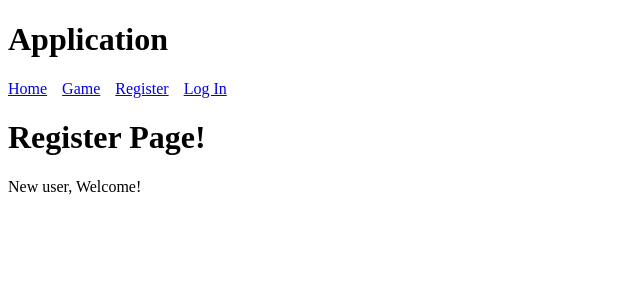
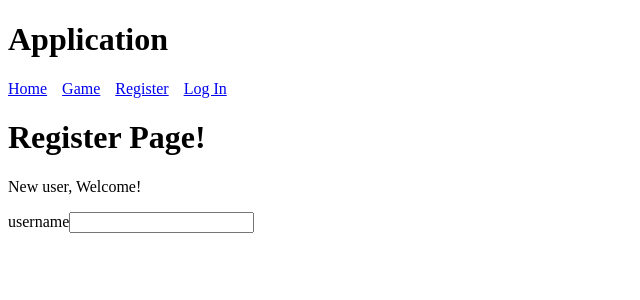
Before and after one commit to AlyxMoon/epicodus-team02-leek-quest, a Vue app in the folder client/: page /register in a window 1280 px wide. Shown: the top 300 px of the page, without its empty margins (0-640 px from the left). Built offline with nearby package versions, Linux system fonts and the light colour scheme.

Commit message:
get some placeholder stuff for register
Co-authored-by: erika.debelis@gmail.com <erika.debelis@gmail.com>
Co-authored-by: ErikaDebelis <ErikaDebelis@users.noreply.github.com>

```diff
--- /dev/null
+++ b/client/src/lib/api.js
@@ -0,0 +1,6 @@
+//this is sample/fake backend logic to help us pretend to work with the server side
+export const registerUser = async (userInfo) => {
+  return {
+    success: true
+  }
+}
--- a/client/src/pages/Register.vue
+++ b/client/src/pages/Register.vue
@@ -1,11 +1,27 @@
 <template>
   <h1>Register Page!</h1>
   <p>New user, Welcome!</p>
+
+  <form @submit.prevent="handleFormSubmit">
+    <label>username</label>
+    <input type="text" v-model="username" />
+  </form>
 </template>
 
 <script>
+import { registerUser } from '../lib/api'
+
 export default {
   name: 'RegisterPage',
+  data: () => ({
+    username: '',
+  }),
+  methods: {
+    handleFormSubmit () {
+      // this.username
+      this.registerUser()
+    },
+  },
 }
 </script>
 
```
